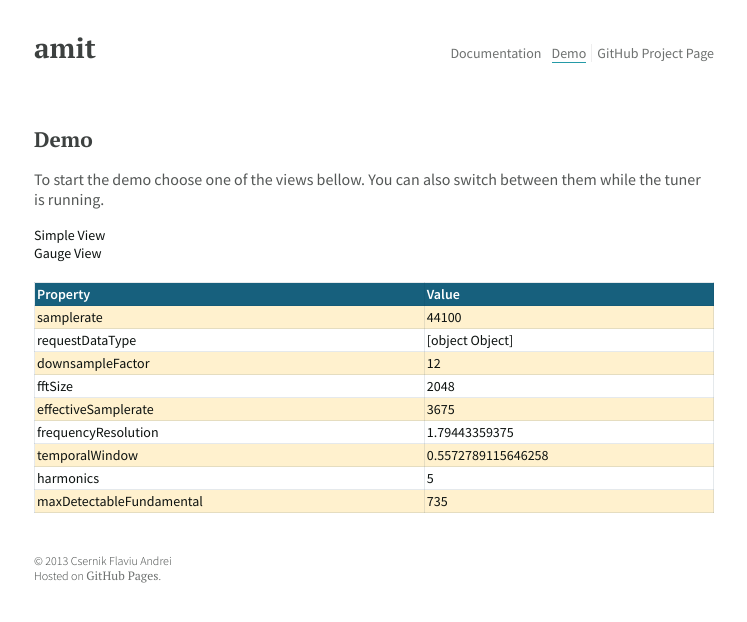
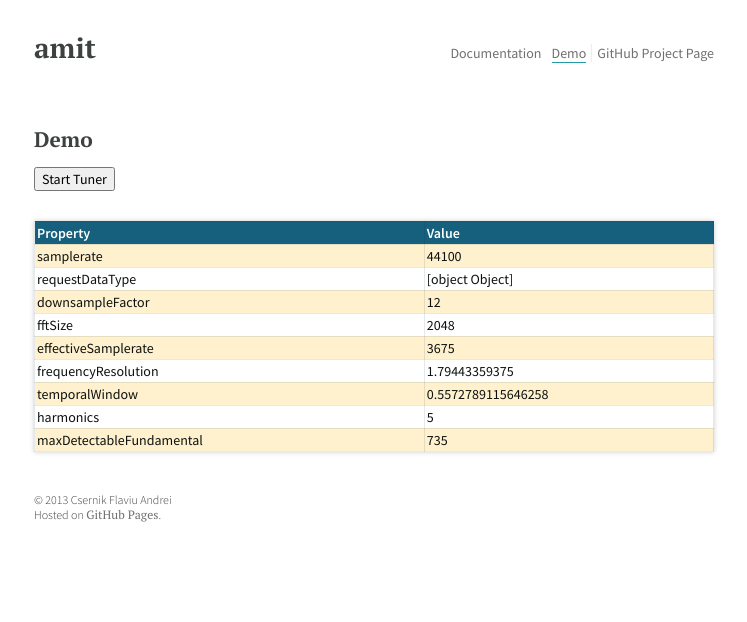
Before and after one commit to archblob/amit, a Jekyll site: the page built from demo.md, in a window 1280 px wide. Shown: the top 622 px of the page, without its empty margins (266-1013 px from the left). Built offline with Jekyll 4.4.1, drawn with Linux system fonts in a browser that asks for light colours; Markdown is read by kramdown in place of the engine named in the settings.

Commit message:
Add tuner start button.

```diff
--- a/_includes/demo.html
+++ b/_includes/demo.html
@@ -54,7 +54,6 @@ var demoTuner   = new Tuner()
 insertPropertyTable(demoTuner,"tableContainer");
 
   function launchDemo(view) {
-
     demoWrapper.style.height = "220px";
 
     navigator.getMedia =
@@ -78,6 +77,9 @@ insertPropertyTable(demoTuner,"tableContainer");
               demoTuner.viewCallback   = demoView.viewType.update;
               demoTuner.setAudioStream = stream;
 
+              demoView.viewType.height = 200;
+              demoView.viewType.width  = 380;
+
               demoTuner.start();
 
           }
@@ -88,14 +90,11 @@ insertPropertyTable(demoTuner,"tableContainer");
     );
   }
 
-  var gaugeBtn  = document.getElementById("gaugeViewButton")
-    , simpleBtn = document.getElementById("simpleViewButton")
+  var startBtn  = document.getElementById("startBtn")
     ;
 
   /* test to see if the elements exist */
-  simpleBtn.addEventListener("click",
-      function () { launchDemo("simple");}, false);
-  gaugeBtn.addEventListener("click",
+  startBtn.addEventListener("click",
       function () { launchDemo("gauge");}, false);
 
 </script>
--- a/_includes/footer.html
+++ b/_includes/footer.html
@@ -1,9 +1,6 @@
       {% if page.title == 'Demo' %}
-      <span><p>To start the demo choose one of the views bellow. You can also switch between them while the tuner is running.</p></span>
-      <div id="simpleViewButton">Simple View</div>
-      <div id="gaugeViewButton">Gauge View</div>
-      <div id="demoWrapper">
-      </div>
+      <button id="startBtn">Start Tuner</button>
+      <div id="demoWrapper"></div>
       <div id="tableContainer"></div>
       {% endif %}
       </section>
--- a/css/gtuner.css
+++ b/css/gtuner.css
@@ -500,6 +500,10 @@ header nav ul li a:hover {
   color: rgb(36,154,167);
 }
 
+#tableContainer {
+  box-shadow: 0 0 5px rgba(0,0,0,0.2);
+}
+
 .container {
   margin-left: auto;
   margin-right: auto;
@@ -601,6 +605,8 @@ footer p a:hover {
 
 #demoWrapper {
   padding: 10px 0px 10px 0px;
+  margin-bottom: 10px;
+  margin-right: 5px;
 }
 
 table {
```
